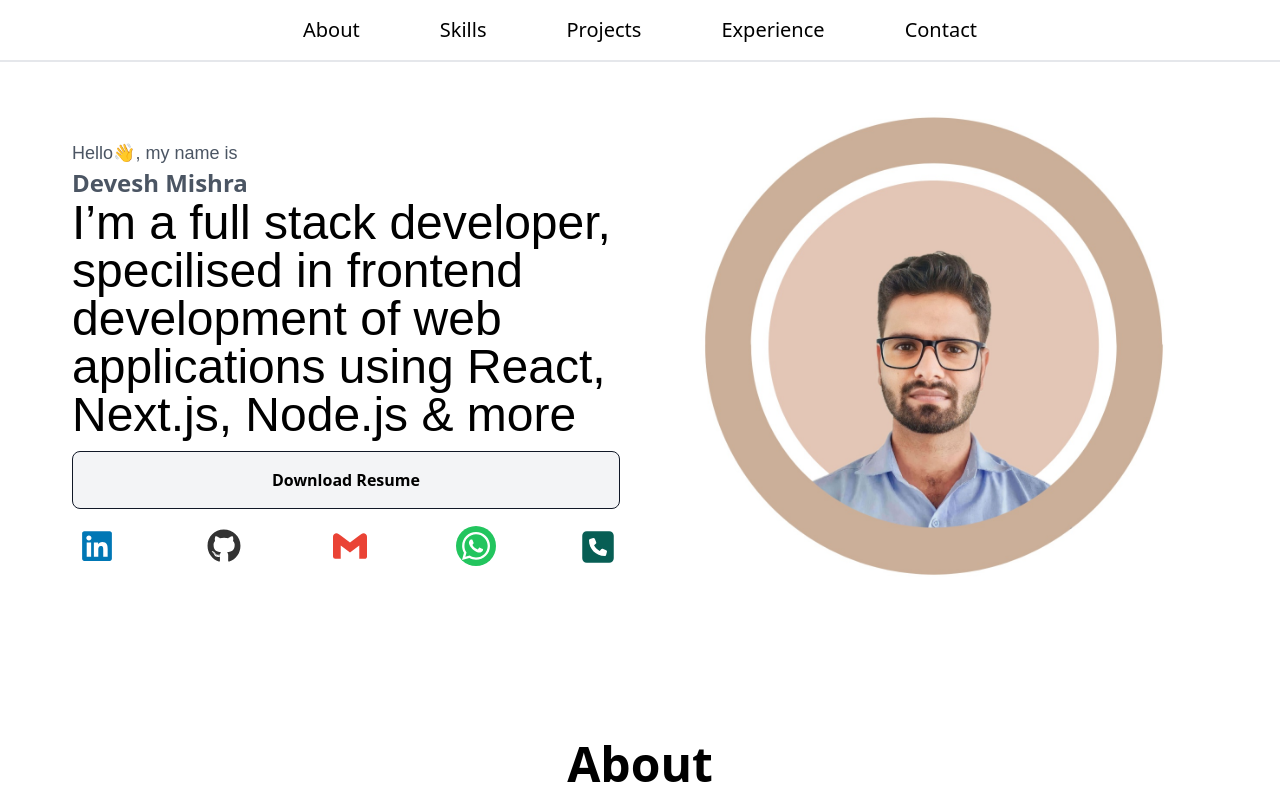
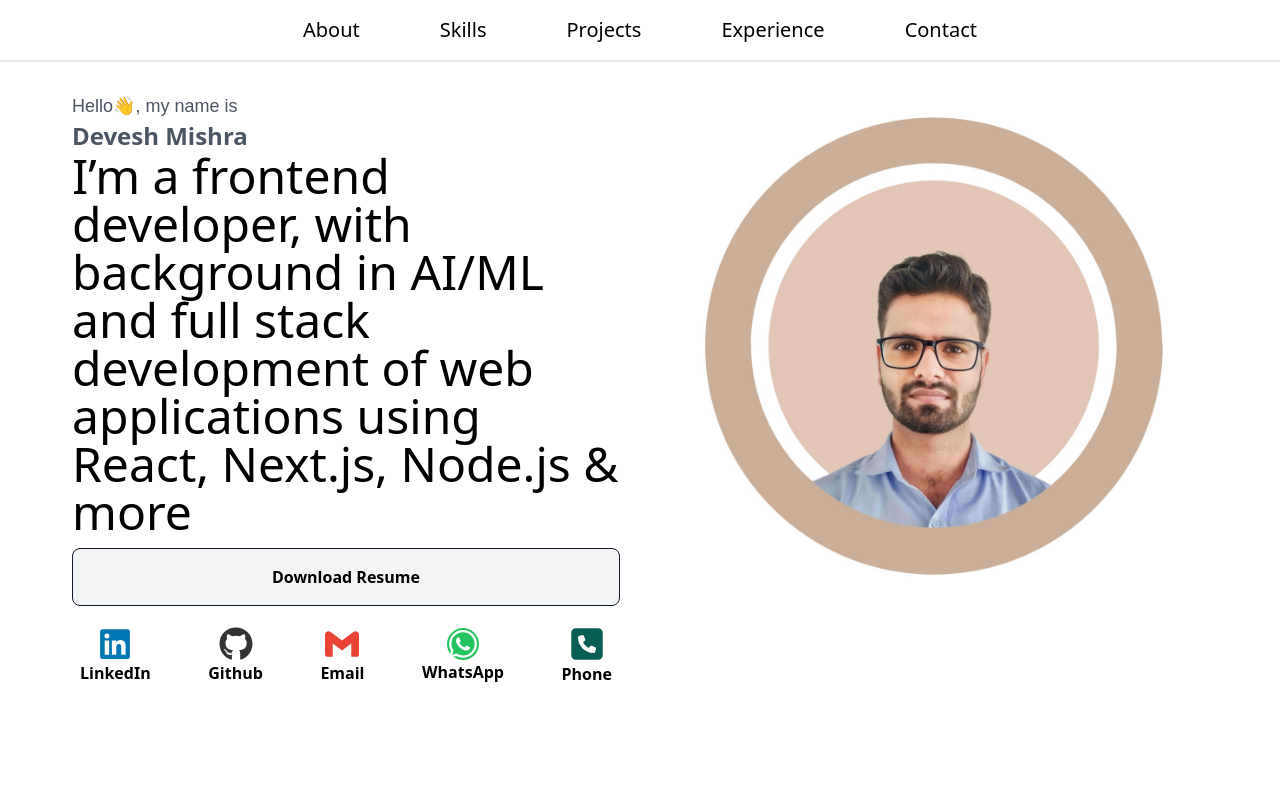
Before and after one commit to deveshcse/portfolio, a React (Vite) app: page / in a window 1280 px wide. Shown: the top 800 px of the page. Built offline with nearby package versions, Linux system fonts and the light colour scheme.

Commit message:
completed home and about section

```diff
--- a/src/components/Home.jsx
+++ b/src/components/Home.jsx
@@ -15,8 +15,8 @@ const Home = () => {
           Hello👋, my name is{" "}
         </h3>
         <h2 className="font-semibold text-2xl text-gray-600">Devesh Mishra</h2>
-        <h1 className="font-Fjalla font-medium text-5xl">
-          I’m a full stack developer, specilised in frontend development of web
+        <h1 className="text-5xl">
+          I’m a frontend developer, with background in AI/ML and full stack development of web
           applications using React, Next.js, Node.js & more
         </h1>
 
@@ -37,8 +37,8 @@ const Home = () => {
             target="_blank"
             rel="noopener noreferrer"
           >
-            <button className="p-1">
-              <FaLinkedin size={34} color="#0077B5" />
+            <button className="p-1 flex flex-col items-center font-semibold">
+              <FaLinkedin size={34} color="#0077B5" /> <span> LinkedIn </span>
             </button>
           </a>
 
@@ -48,15 +48,15 @@ const Home = () => {
             target="_blank"
             rel="noopener noreferrer"
           >
-            <button className="p-1">
-              <FaGithub size={34} color="#333" />
+            <button className="p-1 flex flex-col items-center font-semibold">
+              <FaGithub size={34} color="#333" /> <span>Github</span>
             </button>
           </a>
 
           {/* Gmail */}
           <a href="mailto:d.mishra56603@gmail.com">
-            <button className="p-1">
-              <SiGmail size={34} color="#EA4335" />
+            <button className="p-1 flex flex-col items-center font-semibold">
+              <SiGmail size={34} color="#EA4335" /> <span>Email</span>
             </button>
           </a>
 
@@ -66,15 +66,15 @@ const Home = () => {
             target="_blank"
             rel="noopener noreferrer"
           >
-            <button className="bg-green-500 rounded-full p-1">
-              <FaWhatsapp size={32} color="white" />
+            <button className="p-1 flex flex-col items-center font-semibold">
+              <FaWhatsapp size={32} color="white"  className="bg-green-500 rounded-full "/> <span>WhatsApp</span>
             </button>
           </a>
 
           {/* Phone */}
           <a href="tel:+91-7380406929">
-            <button className="flex items-center gap-1 font-poppins">
-              <FaSquarePhone size={36} color="#075E54" />
+            <button className="flex flex-col items-center font-semibold p-1">
+              <FaSquarePhone size={36} color="#075E54" /> <span>Phone</span>
             </button>
           </a>
         </div>
```
